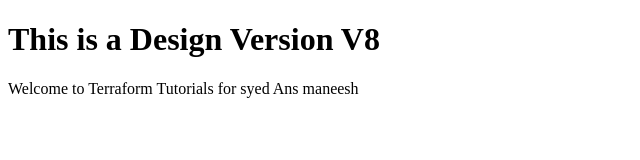
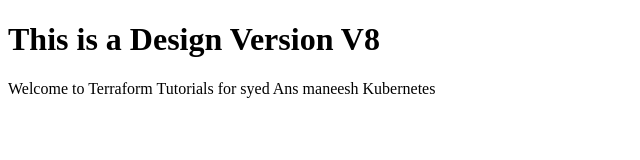
Before and after one commit to ahmadmaraj/Git_First, a plain HTML site: page index.html in a window 1280 px wide. Shown: the full height of the page, 0-640 px from the left. Drawn offline with Linux system fonts and the light colour scheme.

Commit message:
My second commit

```diff
--- a/index.html
+++ b/index.html
@@ -11,7 +11,7 @@
 
 <body>
     <h1>This is a Design Version V8</h1>
-    <p>Welcome to Terraform Tutorials for syed Ans maneesh</p>
+    <p>Welcome to Terraform Tutorials for syed Ans maneesh Kubernetes</p>
 </body>
 
 </html>
```
